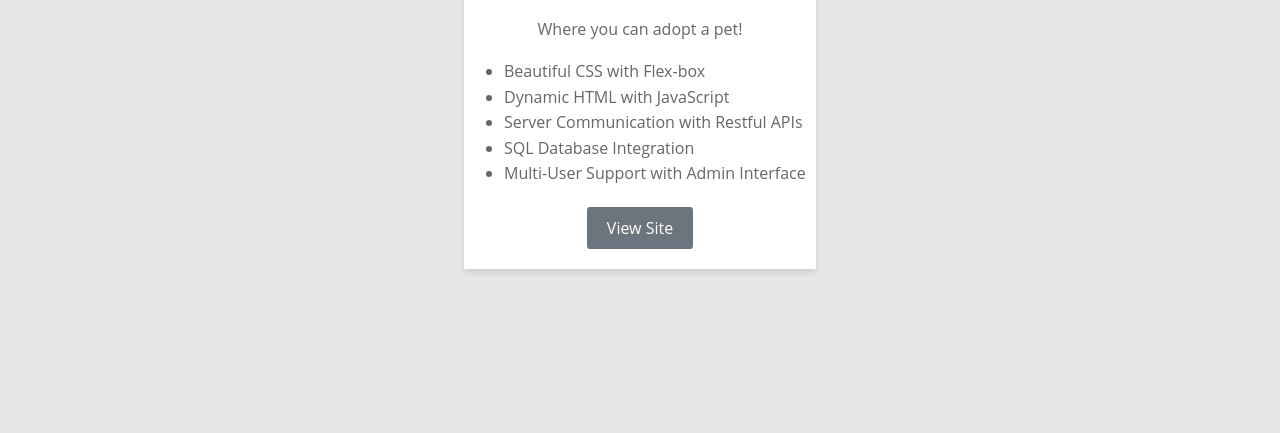
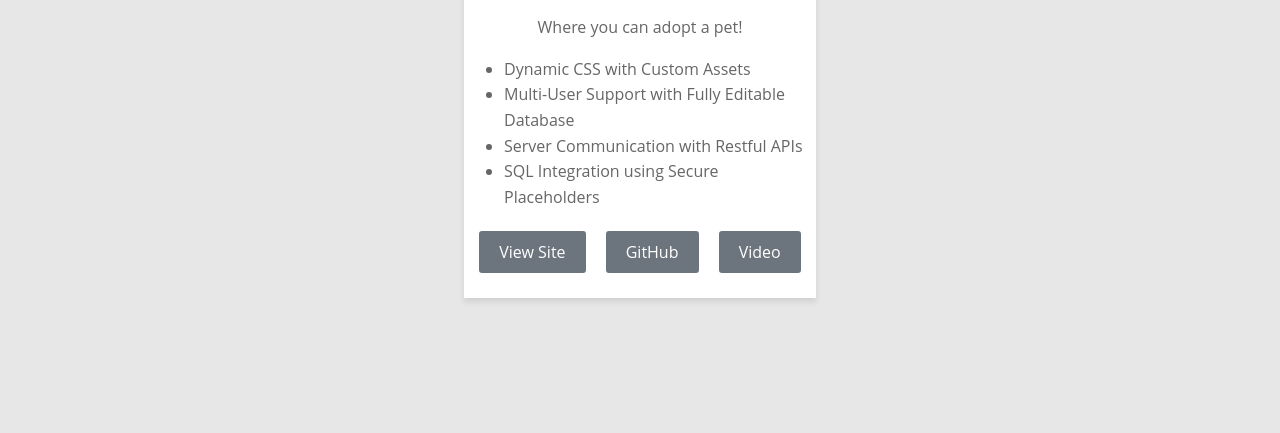
Before and after one commit to dbeilfuss/Portfolio, a website: page public/index.html in a window 1280 px wide. Shown: the part 367-800 px from the top of the page. Drawn offline with Linux system fonts and the light colour scheme.

Commit message:
updated visuals, added gitHub and Video Buttons

```diff
--- a/public/index.css
+++ b/public/index.css
@@ -114,19 +114,21 @@ nav ul li a {
 
 /* Buttons */
 .button-section {
-  margin: 20px;
   display: flex;
   flex-direction: row;
-  flex-wrap: nowrap;
-  justify-content: center;
-  align-items: stretch;
+  flex-wrap: wrap;
+  justify-content: space-evenly;
+  align-items: center;
   align-content: stretch;
+  margin-bottom: 20px;
 }
 
 .button {
+  max-width: 50%;
   background-color: var(--secondary-color);
   color: white;
   padding: 10px 20px;
+  margin: 5px;
   border: none;
   border-radius: var(--border-radius);
   text-align: center;
@@ -182,6 +184,10 @@ nav ul li a {
 .portfolio-title {
   color: var(--primary-color);
   text-align: center;
+}
+
+.pet-shelter {
+  color: #024359;
 }
 
 .portfolio-description {
--- a/public/index.html
+++ b/public/index.html
@@ -34,18 +34,25 @@
               alt="Keenesburg Animal Shelter Logo"
               class="portfolio-image"
             />
-            <h2 class="portfolio-title">Keenesburg Animal Shelter</h2>
+            <h2 class="portfolio-title pet-shelter">
+              Keenesburg Animal Shelter
+            </h2>
             <p class="portfolio-description">Where you can adopt a pet!</p>
             <ul class="portfolio-features">
-              <li>Beautiful CSS with Flex-box</li>
-              <li>Dynamic HTML with JavaScript</li>
+              <li>Dynamic CSS with Custom Assets</li>
+              <li>Multi-User Support with Fully Editable Database</li>
               <li>Server Communication with Restful APIs</li>
-              <li>SQL Database Integration</li>
-              <li>Multi-User Support with Admin Interface</li>
+              <li>SQL Integration using Secure Placeholders</li>
             </ul>
             <div class="button-section">
               <a class="button" href="http://3.17.157.157:8000/index.html">
                 View Site
+              </a>
+              <a class="button" href="https://github.com/dbeilfuss/pet_shelter">
+                GitHub
+              </a>
+              <a class="button" href="https://github.com/dbeilfuss/pet_shelter">
+                Video
               </a>
             </div>
           </article>
```
Also changed, not shown: public/Images/Pet_Shelter_Logo.png, 3 other files.
